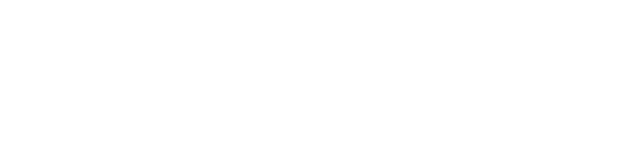
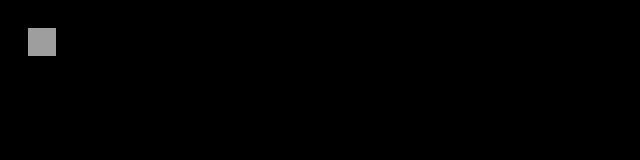
Before and after one commit to Ram-saddist/cursor-effect, a plain HTML site: page index.html in a window 1280 px wide. Shown: the whole page, without its empty margins (0-640 px from the left). Drawn offline with Linux system fonts and the light colour scheme; grey boxes are pictures that could not be loaded.

Commit message:
stylesheet separated

```diff
--- a/index.html
+++ b/index.html
@@ -3,8 +3,7 @@
   <head>
     <meta charset="utf-8">
     <title>Cursor Animation</title>
-    <style>
-    </style>
+    <link rel="stylesheet" type="text/css" href="style.css">
   </head>
   <body>
     <div class="cursor"></div>
```
